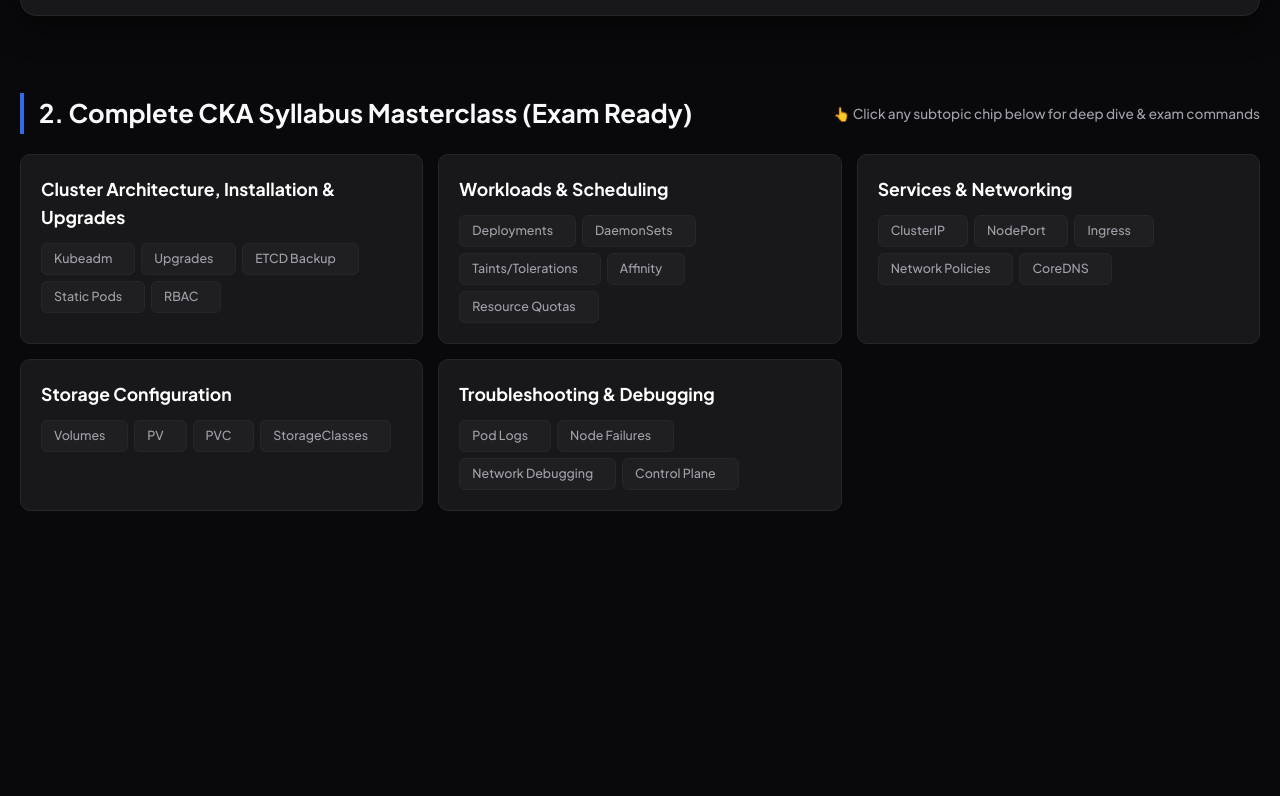
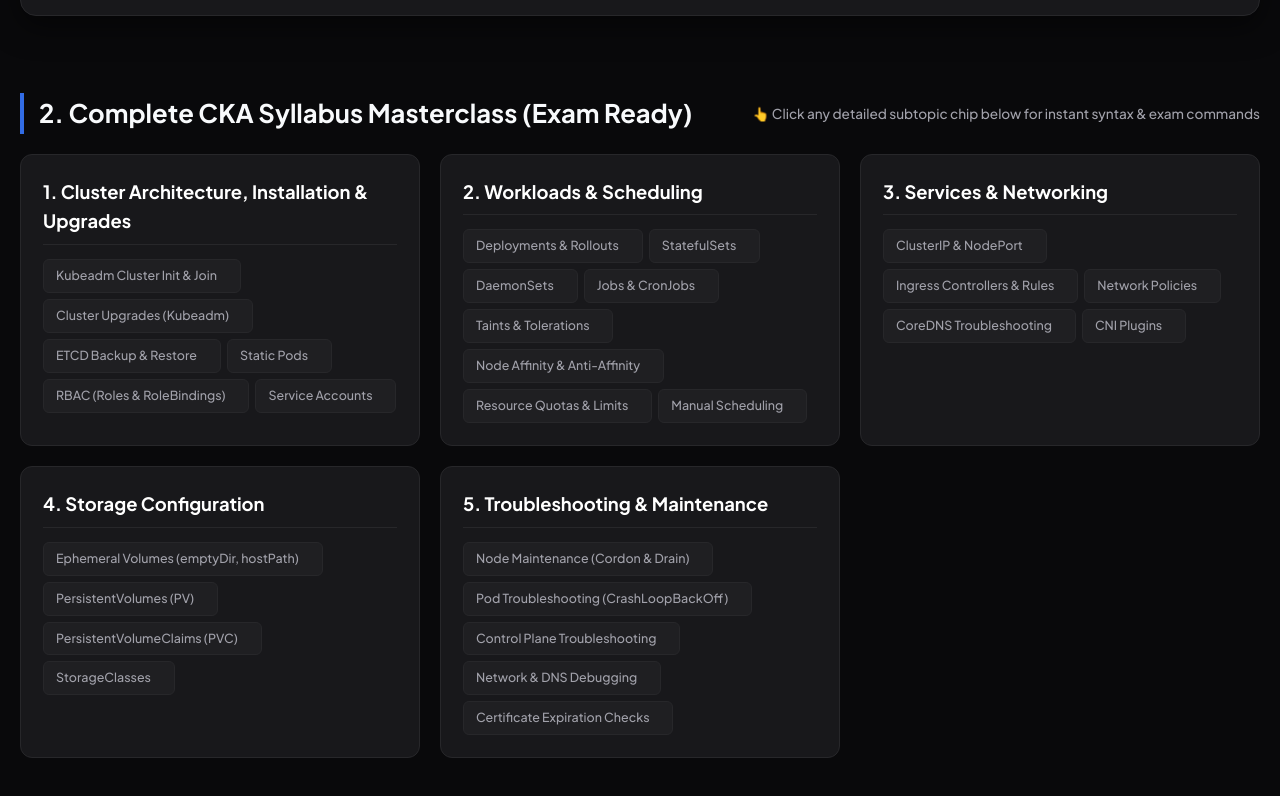
Before and after one commit to shubham27031998/roundchat, a plain HTML site: page index.html in a window 1280 px wide. Shown: the part 984-1780 px from the top of the page. Before the commit the page ends 1575 px from the top, so only its background shows below. Drawn offline with Linux system fonts and the light colour scheme.

Commit message:
Update index.html

```diff
--- a/index.html
+++ b/index.html
@@ -95,29 +95,29 @@
         .log-entry.danger { color: var(--accent-red); font-weight: bold; }
 
         /* --- SYLLABUS GRID --- */
-        .syllabus-grid { display: grid; grid-template-columns: repeat(auto-fill, minmax(320px, 1fr)); gap: 15px; }
-        .module-card { background: var(--surface); border: 1px solid var(--border); border-radius: 10px; padding: 20px; transition: all 0.3s; }
-        .module-card:hover { border-color: var(--k8s-blue); transform: translateY(-3px); box-shadow: 0 10px 20px rgba(0,0,0,0.3); }
-        .module-title { font-size: 1.1rem; font-weight: 700; color: #fff; margin-bottom: 12px; }
+        .syllabus-grid { display: grid; grid-template-columns: repeat(auto-fill, minmax(340px, 1fr)); gap: 20px; }
+        .module-card { background: var(--surface); border: 1px solid var(--border); border-radius: 12px; padding: 22px; transition: all 0.3s; }
+        .module-card:hover { border-color: var(--k8s-blue); transform: translateY(-3px); box-shadow: 0 10px 25px rgba(0,0,0,0.4); }
+        .module-title { font-size: 1.15rem; font-weight: 700; color: #fff; margin-bottom: 14px; border-bottom: 1px solid var(--border); padding-bottom: 8px; }
         .topic-list { display: flex; flex-wrap: wrap; gap: 6px; }
 
         /* Clickable Chips */
         .chip {
-            background: rgba(255,255,255,0.03); border: 1px solid var(--border); padding: 5px 12px;
+            background: rgba(255,255,255,0.03); border: 1px solid var(--border); padding: 6px 12px;
             border-radius: 6px; font-size: 0.78rem; color: var(--text-muted); transition: all 0.2s; cursor: pointer;
-            display: inline-flex; align-items: center; gap: 5px;
+            display: inline-flex; align-items: center; gap: 6px; font-weight: 500;
         }
         .chip::after { content: '›'; font-weight: bold; color: var(--k8s-light); opacity: 0; transition: 0.2s; }
         .chip:hover { background: rgba(50, 108, 229, 0.15); border-color: var(--k8s-light); color: #fff; transform: translateY(-1px); }
         .chip:hover::after { opacity: 1; }
 
         /* Modal */
-        #modal { position: fixed; inset: 0; background: rgba(0,0,0,0.8); backdrop-filter: blur(8px); z-index: 1000; display: none; justify-content: center; align-items: center; padding: 20px; opacity: 0; transition: 0.2s; }
+        #modal { position: fixed; inset: 0; background: rgba(0,0,0,0.85); backdrop-filter: blur(8px); z-index: 1000; display: none; justify-content: center; align-items: center; padding: 20px; opacity: 0; transition: 0.2s; }
         #modal.show { display: flex; opacity: 1; }
-        .modal-content { background: var(--bg); border: 1px solid var(--border); border-radius: 12px; width: 100%; max-width: 850px; max-height: 85vh; display: flex; flex-direction: column; transform: scale(0.95); transition: 0.2s; box-shadow: 0 20px 50px rgba(0,0,0,0.8); }
+        .modal-content { background: var(--bg); border: 1px solid var(--border); border-radius: 12px; width: 100%; max-width: 900px; max-height: 88vh; display: flex; flex-direction: column; transform: scale(0.95); transition: 0.2s; box-shadow: 0 25px 60px rgba(0,0,0,0.9); }
         #modal.show .modal-content { transform: scale(1); }
-        .modal-header { padding: 15px 25px; border-bottom: 1px solid var(--border); display: flex; justify-content: space-between; align-items: center; background: var(--surface); border-radius: 12px 12px 0 0; }
-        .modal-header h2 { font-size: 1.3rem; color: var(--k8s-light); display: flex; align-items: center; gap: 10px; }
+        .modal-header { padding: 18px 25px; border-bottom: 1px solid var(--border); display: flex; justify-content: space-between; align-items: center; background: var(--surface); border-radius: 12px 12px 0 0; }
+        .modal-header h2 { font-size: 1.35rem; color: var(--k8s-light); display: flex; align-items: center; gap: 10px; }
         .close-btn { background: transparent; border: none; color: var(--text-muted); font-size: 1.5rem; cursor: pointer; transition: 0.2s; }
         .close-btn:hover { color: #ef4444; }
         .modal-body { padding: 25px; overflow-y: auto; display: grid; gap: 20px; }
@@ -139,14 +139,13 @@
             <svg class="k8s-logo" viewBox="0 0 100 100" fill="none" xmlns="http://www.w3.org/2000/svg">
                 <path d="M50 0L93.3013 25V75L50 100L6.69873 75V25L50 0Z" fill="#326CE5"/><circle cx="50" cy="50" r="20" fill="white"/>
             </svg>
-            CKA Visual Learning Hub
+            CKA Last-Minute Exam Masterclass
         </h1>
-        <p>Master Kubernetes Architecture and CKA concepts with readable, slow-motion simulations and interactive subtopic study guides.</p>
+        <p>Comprehensive, easy-to-understand study guide with exact syntax, commands, and YAML files for every CKA topic.</p>
     </header>
 
     <div class="container">
 
-        <!-- SECTION 1: ARCHITECTURE HUB -->
         <div class="section-title">
             <span>1. Cluster Architecture Hub</span>
             <span class="helper-text">💡 Click any component box on the canvas to inspect details</span>
@@ -178,7 +177,6 @@
                 <div class="comp" id="c-cri" onclick="inspectComp('cri')">Container Runtime<span>Container Engine</span></div>
             </div>
 
-            <!-- Simulation Console Panel -->
             <div class="console-panel">
                 <div class="console-header">
                     <span>Simulation Engine</span>
@@ -207,16 +205,14 @@
 
         <br><br><br>
 
-        <!-- SECTION 2: ULTIMATE CKA SYLLABUS -->
         <div class="section-title">
             <span>2. Complete CKA Syllabus Masterclass (Exam Ready)</span>
-            <span class="helper-text">👆 Click any subtopic chip below for deep dive & exam commands</span>
+            <span class="helper-text">👆 Click any detailed subtopic chip below for instant syntax & exam commands</span>
         </div>
         <div class="syllabus-grid" id="syllabus-grid"></div>
 
     </div>
 
-    <!-- MODAL -->
     <div id="modal" onclick="if(event.target===this) closeModal()">
         <div class="modal-content">
             <div class="modal-header">
@@ -567,55 +563,60 @@
 
 
         // ==========================================
-        // 3. ULTIMATE CKA SYLLABUS DATA (INDIVIDUAL TOPICS)
+        // 3. EXHAUSTIVE CKA SYLLABUS DATA (COMPLETE EXAM TOPICS)
         // ==========================================
         const syllabus = [
             {
-                mod: "Cluster Architecture, Installation & Upgrades",
+                mod: "1. Cluster Architecture, Installation & Upgrades",
                 data: [
-                    { t: "Kubeadm", d: "Provisioning clusters, bootstrapping nodes with token generation, and cluster configuration using kubeadm.", c: "kubeadm init --pod-network-cidr=10.244.0.0/16\nkubeadm join <control-plane-ip>:6443 --token <token> --discovery-token-ca-cert-hash <hash>" },
-                    { t: "Upgrades", d: "Step-by-step upgrade procedure for control plane nodes first, followed by worker node upgrades.", c: "kubectl drain controlplane --ignore-daemonsets\napt-get install -y kubeadm=1.28.0-00\nkubeadm upgrade apply v1.28.0\napt-get install -y kubelet=1.28.0-00\nsystemctl restart kubelet\nkubectl uncordon controlplane" },
-                    { t: "ETCD Backup", d: "Taking point-in-time snapshots and restoring state during cluster emergencies using etcdctl.", c: "ETCDCTL_API=3 etcdctl snapshot save /backup/etcd-snapshot.db \\\n  --endpoints=https://127.0.0.1:2379 \\\n  --cacert=/etc/kubernetes/pki/etcd/ca.crt \\\n  --cert=/etc/kubernetes/pki/etcd/server.crt \\\n  --key=/etc/kubernetes/pki/etcd/server.key" },
-                    { t: "Static Pods", d: "Pods managed directly by the kubelet daemon on a specific node, without the API server observing them directly.", c: "# Configured via staticPodPath in kubelet service config:\nstaticPodPath: /etc/kubernetes/manifests" },
-                    { t: "RBAC", d: "Managing fine-grained permissions using Roles, ClusterRoles, RoleBindings, and ClusterRoleBindings.", c: "kubectl create role pod-reader --verb=get,list,watch --resource=pods\nkubectl create rolebinding read-pods --role=pod-reader --user=developer" }
+                    { t: "Kubeadm Cluster Init & Join", d: "Bootstrap a Kubernetes cluster control plane and join worker nodes using secure tokens and ca certificate hashes.", c: "# Initialize Control Plane:\nkubeadm init --pod-network-cidr=10.244.0.0/16\n\n# Join Worker Node:\nkubeadm join <control-plane-ip>:6443 --token <token> --discovery-token-ca-cert-hash <hash>" },
+                    { t: "Cluster Upgrades (Kubeadm)", d: "Perform safe rolling upgrades of Kubernetes control plane and worker nodes following version increments.", c: "kubectl drain controlplane --ignore-daemonsets\napt-get update && apt-get install -y kubeadm=1.28.0-00\nkubeadm upgrade apply v1.28.0\napt-get install -y kubelet=1.28.0-00\nsystemctl restart kubelet\nkubectl uncordon controlplane" },
+                    { t: "ETCD Backup & Restore", d: "Take point-in-time database snapshots and restore cluster state during disaster recovery scenarios.", c: "# Backup:\nETCDCTL_API=3 etcdctl snapshot save /backup/etcd-snap.db \\\n  --endpoints=https://127.0.0.1:2379 \\\n  --cacert=/etc/kubernetes/pki/etcd/ca.crt \\\n  --cert=/etc/kubernetes/pki/etcd/server.crt \\\n  --key=/etc/kubernetes/pki/etcd/server.key\n\n# Restore:\nETCDCTL_API=3 etcdctl snapshot restore /backup/etcd-snap.db \\\n  --data-dir=/var/lib/etcd-restored" },
+                    { t: "Static Pods", d: "Pods managed directly by the local kubelet daemon on control-plane nodes without API server scheduling.", c: "# Static pod path specified in /var/lib/kubelet/config.yaml:\nstaticPodPath: /etc/kubernetes/manifests\n\n# View static pods:\nkubectl get pods -n kube-system" },
+                    { t: "RBAC (Roles & RoleBindings)", d: "Grant or restrict user/service account permissions securely inside specific namespaces or cluster-wide.", c: "# Create Role:\nkubectl create role pod-reader --verb=get,list,watch --resource=pods\n\n# Create RoleBinding:\nkubectl create rolebinding read-pods --role=pod-reader --user=developer" },
+                    { t: "Service Accounts", d: "Identity objects assigned to pods so they can authenticate securely against the Kubernetes API server.", c: "kubectl create serviceaccount custom-sa\n# Inside Pod Spec:\nspec:\n  serviceAccountName: custom-sa" }
                 ]
             },
             {
-                mod: "Workloads & Scheduling",
+                mod: "2. Workloads & Scheduling",
                 data: [
-                    { t: "Deployments", d: "Declarative application deployments supporting zero-downtime rolling updates and instant rollbacks.", c: "kubectl create deploy web --image=nginx --replicas=3\nkubectl rollout status deploy/web\nkubectl rollout undo deploy/web" },
-                    { t: "DaemonSets", d: "Ensures all (or some) Nodes run a copy of a Pod, perfect for log collectors or node monitoring agents.", c: "kubectl create deployment --dry-run=client -o yaml > daemonset.yaml\n# Change kind from Deployment to DaemonSet and remove replicas." },
-                    { t: "Taints/Tolerations", d: "Node taints repel unauthorized pods unless matching tolerations are defined in the pod specifications.", c: "kubectl taint node worker-1 workload=gpu:NoSchedule\n\n# Pod Toleration Spec:\ntolerations:\n- key: \"workload\"\n  operator: \"Equal\"\n  value: \"gpu\"\n  effect: \"NoSchedule\"" },
-                    { t: "Affinity", d: "Advanced scheduling constraints using node or pod labels to attract or repel pod placement.", c: "affinity:\n  nodeAffinity:\n    requiredDuringSchedulingIgnoredDuringExecution:\n      nodeSelectorTerms:\n      - matchExpressions:\n        - key: topology.kubernetes.io/zone\n          operator: In\n          values: [zone-a]" },
-                    { t: "Resource Quotas", d: "Limits aggregate resource consumption (CPU, memory, storage) per namespace.", c: "apiVersion: v1\nkind: ResourceQuota\nmetadata: \n  name: mem-cpu-quota\nspec:\n  hard:\n    requests.cpu: \"1\"\n    requests.memory: 1Gi\n    limits.cpu: \"2\"\n    limits.memory: 2Gi" }
+                    { t: "Deployments & Rollouts", d: "Manage stateless applications with declarative scaling, rolling updates, rollbacks, and pause commands.", c: "kubectl create deploy web --image=nginx --replicas=3\nkubectl set image deployment/web nginx=nginx:1.25\nkubectl rollout history deployment/web\nkubectl rollout undo deployment/web" },
+                    { t: "StatefulSets", d: "Manage stateful applications requiring unique network identifiers, stable persistent storage, and ordered deployment.", c: "apiVersion: apps/v1\nkind: StatefulSet\nmetadata:\n  name: web-stateful\nspec:\n  serviceName: \"nginx\"\n  replicas: 3\n  selector:\n    matchLabels:\n      app: nginx\n  template: ... " },
+                    { t: "DaemonSets", d: "Ensure all or selected worker nodes run a single copy of a pod (e.g., logging agents, storage daemons).", c: "kubectl create deployment --dry-run=client -o yaml > ds.yaml\n# Change kind: Deployment to DaemonSet and remove 'replicas'." },
+                    { t: "Jobs & CronJobs", d: "Execute batch tasks that run to completion once, or schedule them periodically using cron syntax.", c: "kubectl create cronjob my-job --image=busybox --schedule=\"*/1 * * * *\" -- /bin/sh -c \"echo Hello CKA\"" },
+                    { t: "Taints & Tolerations", d: "Prevent pods from scheduling onto nodes unless the pods explicitly tolerate node taints.", c: "kubectl taint node worker-1 app=gpu:NoSchedule\n\n# Pod Toleration Spec:\ntolerations:\n- key: \"app\"\n  operator: \"Equal\"\n  value: \"gpu\"\n  effect: \"NoSchedule\"" },
+                    { t: "Node Affinity & Anti-Affinity", d: "Attract or repel pod placement across nodes based on node labels and expressions.", c: "affinity:\n  nodeAffinity:\n    requiredDuringSchedulingIgnoredDuringExecution:\n      nodeSelectorTerms:\n      - matchExpressions:\n        - key: disktype\n          operator: In\n          values: [ssd]" },
+                    { t: "Resource Quotas & Limits", d: "Enforce aggregate resource limits per namespace and default container limits via LimitRanges.", c: "apiVersion: v1\nkind: ResourceQuota\nmetadata:\n  name: ns-quota\nspec:\n- hard:\n    requests.cpu: \"1\"\n    requests.memory: 1Gi\n    limits.cpu: \"2\"\n    limits.memory: 2Gi" },
+                    { t: "Manual Scheduling", d: "Bypass the scheduler entirely by assigning a pod directly to a specific node via nodeName.", c: "spec:\n  nodeName: worker-01" }
                 ]
             },
             {
-                mod: "Services & Networking",
+                mod: "3. Services & Networking",
                 data: [
-                    { t: "ClusterIP", d: "Exposes the Service on an internal cluster IP. Accessible only from within the cluster network.", c: "kubectl expose pod web --port=80 --target-port=8080 --name=my-svc" },
-                    { t: "NodePort", d: "Exposes the Service on each Node’s IP at a static port (30000-32767).", c: "kubectl expose deployment web --type=NodePort --port=80 --name=nodeport-svc" },
-                    { t: "Ingress", d: "Layer 7 HTTP/S routing directing traffic to internal services based on hostname or URL path.", c: "apiVersion: networking.k8s.io/v1\nkind: Ingress\nmetadata:\n  name: app-ingress\nspec:\n  rules:\n  - host: myapp.local\n    http:\n      paths:\n      - path: /\n        pathType: Prefix\n        backend:\n          service:\n            name: web-service\n            port:\n              number: 80" },
-                    { t: "Network Policies", d: "Pod-level firewalls isolating inbound and outbound traffic using label selectors.", c: "apiVersion: networking.k8s.io/v1\nkind: NetworkPolicy\nmetadata:\n  name: db-policy\nspec:\n  podSelector:\n    matchLabels:\n      tier: db\n  ingress:\n  - from:\n    - podSelector:\n        matchLabels:\n          tier: frontend" },
-                    { t: "CoreDNS", d: "Internal cluster DNS providing name resolution for services and pods across the cluster.", c: "kubectl get pods -n kube-system -l k8s-app=kube-dns\nkubectl exec -it <pod-name> -- nslookup kubernetes.default" }
+                    { t: "ClusterIP & NodePort", d: "Expose applications internally via ClusterIP or externally across all nodes via static NodePort ports.", c: "kubectl expose pod web --port=80 --target-port=8080 --type=NodePort --name=web-np" },
+                    { t: "Ingress Controllers & Rules", d: "Route Layer 7 HTTP/S traffic to multiple backend services based on hostname or URL path.", c: "apiVersion: networking.k8s.io/v1\nkind: Ingress\nmetadata:\n  name: main-ingress\nspec:\n  rules:\n  - host: app.local\n    http:\n      paths:\n      - path: /\n        pathType: Prefix\n        backend:\n          service:\n            name: web-service\n            port:\n              number: 80" },
+                    { t: "Network Policies", d: "Isolate pod traffic at the IP layer using fine-grained ingress and egress rules.", c: "apiVersion: networking.k8s.io/v1\nkind: NetworkPolicy\nmetadata:\n  name: db-isolation\nspec:\n  podSelector:\n    matchLabels:\n      tier: db\n  ingress:\n  - from:\n    - podSelector:\n        matchLabels:\n          tier: frontend" },
+                    { t: "CoreDNS Troubleshooting", d: "Diagnose and fix internal DNS resolution errors for cluster services and external lookups.", c: "kubectl get pods -n kube-system -l k8s-app=kube-dns\nkubectl exec -it <pod> -- nslookup kubernetes.default" },
+                    { t: "CNI Plugins", d: "Understand container network interface configuration paths (e.g., Calico, Flannel) under /etc/cni/net.d/." },
                 ]
             },
             {
-                mod: "Storage Configuration",
+                mod: "4. Storage Configuration",
                 data: [
-                    { t: "Volumes", d: "Ephemeral storage mechanisms like emptyDir and hostPath for container file sharing or temporary caching.", c: "volumes:\n- name: cache-volume\n  emptyDir: {}" },
-                    { t: "PV", d: "PersistentVolume (PV) is a piece of storage in the cluster provisioned by an administrator or dynamically via StorageClasses.", c: "apiVersion: v1\nkind: PersistentVolume\nspec:\n  capacity:\n    storage: 1Gi\n  accessModes:\n    - ReadWriteOnce\n  hostPath:\n    path: /tmp/data" },
-                    { t: "PVC", d: "PersistentVolumeClaim is a request for storage by a user, matching access modes and resource sizing.", c: "apiVersion: v1\nkind: PersistentVolumeClaim\nspec:\n  accessModes:\n    - ReadWriteOnce\n  resources:\n    requests:\n      storage: 1Gi" },
-                    { t: "StorageClasses", d: "Defines parameters and provisioners used to dynamically provision PersistentVolumes upon user requests.", c: "apiVersion: storage.k8s.io/v1\nkind: StorageClass\nmetadata:\n  name: fast-disk\nprovisioner: kubernetes.io/aws-ebs\nparameters:\n  type: gp2" }
+                    { t: "Ephemeral Volumes (emptyDir, hostPath)", d: "Temporary storage scoped to pod lifecycle or mounting host filesystem paths directly into containers.", c: "volumes:\n- name: cache\n  emptyDir: {}\n- name: host-logs\n  hostPath:\n    path: /var/log" },
+                    { t: "PersistentVolumes (PV)", d: "Cluster-wide storage resources provisioned by administrators independent of pod lifecycles.", c: "apiVersion: v1\nkind: PersistentVolume\nspec:\n  capacity:\n    storage: 2Gi\n  accessModes:\n    - ReadWriteOnce\n  hostPath:\n    path: /mnt/data" },
+                    { t: "PersistentVolumeClaims (PVC)", d: "User requests for storage resources matching capacity and access mode specifications.", c: "apiVersion: v1\nkind: PersistentVolumeClaim\nspec:\n  accessModes:\n    - ReadWriteOnce\n  resources:\n    requests:\n      storage: 2Gi" },
+                    { t: "StorageClasses", d: "Dynamic storage provisioning mechanism allowing automatic creation of PVs on demand.", c: "apiVersion: storage.k8s.io/v1\nkind: StorageClass\nmetadata:\n  name: fast-storage\nprovisioner: kubernetes.io/aws-ebs\nparameters:\n  type: gp2" }
                 ]
             },
             {
-                mod: "Troubleshooting & Debugging",
+                mod: "5. Troubleshooting & Maintenance",
                 data: [
-                    { t: "Pod Logs", d: "Diagnosing application-level errors, crashes, and startup exceptions inside running containers.", c: "kubectl logs <pod-name> -n <namespace>\nkubectl logs <pod-name> --previous" },
-                    { t: "Node Failures", d: "Troubleshooting worker nodes stuck in NotReady state due to Kubelet crashes or network plugin issues.", c: "systemctl status kubelet\njournalctl -u kubelet -e\nkubectl describe node <node-name>" },
-                    { t: "Network Debugging", d: "Debugging container connectivity, DNS resolution, and faulty network policies.", c: "kubectl run tmp-shell --rm -i --tty --image=busybox -- sh\nnslookup kubernetes.default.svc.cluster.local" },
-                    { t: "Control Plane", d: "Troubleshooting API server, scheduler, or controller manager static pods failing to start.", c: "cd /etc/kubernetes/manifests/\ncrictl ps\ncrictl logs <container-id>" }
+                    { t: "Node Maintenance (Cordon & Drain)", d: "Safely isolate worker nodes for maintenance by evicting running pods and marking unschedulable.", c: "kubectl cordon worker-1\nkubectl drain worker-1 --ignore-daemonsets --delete-emptydir-data\nkubectl uncordon worker-1" },
+                    { t: "Pod Troubleshooting (CrashLoopBackOff)", d: "Diagnose application crashes, exit codes, missing configmaps, and OOMKilled states.", c: "kubectl describe pod <pod-name>\nkubectl logs <pod-name> --previous\nkubectl get events --sort-by='.metadata.creationTimestamp'" },
+                    { t: "Control Plane Troubleshooting", d: "Inspect static manifest files and container runtime logs when control plane components fail.", c: "cd /etc/kubernetes/manifests/\ncrictl ps\ncrictl logs <container-id>\njournalctl -u kubelet -e" },
+                    { t: "Network & DNS Debugging", d: "Test pod connectivity and packet routing using ephemeral debug containers or busybox pods.", c: "kubectl debug pod/web -it --image=busybox -- sh\nnc -zv <service-ip> <port>" },
+                    { t: "Certificate Expiration Checks", d: "Inspect and verify TLS certificate expiry dates for kubeadm managed clusters.", c: "kubeadm certs check-expiration" }
                 ]
             }
         ];
@@ -643,9 +644,9 @@
 
             document.getElementById('m-body').innerHTML = `
                 <div class="concept">
-                    <div class="concept-title">Concept Overview & Exam Guide</div>
+                    <div class="concept-title">Last-Minute Exam Overview & Syntax Guide</div>
                     <div class="concept-desc">${topicData.d}</div>
-                    <div class="code">${topicData.c}</div>
+                    <div class="code">${topicData.c || '# No YAML snippet required for this conceptual topic.'}</div>
                 </div>
             `;
 
```
